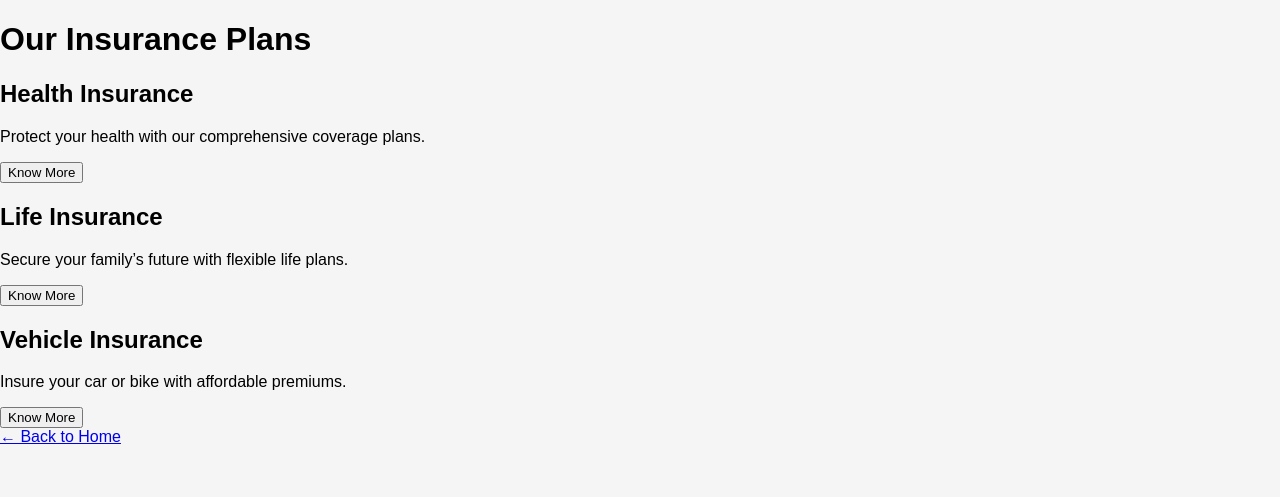
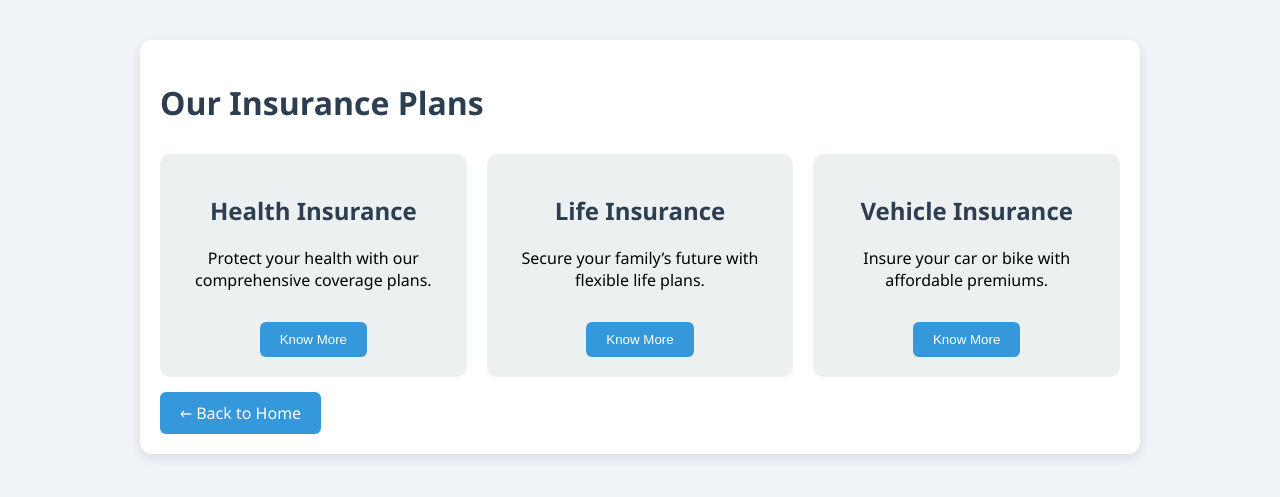
Before and after one commit to Harsha-Kyle/Digital-Insurance-Portal, a Python web app: template templates/policies.html in a window 1280 px wide. Shown: the top 497 px of the page. Run offline with Jinja, Linux system fonts and the light colour scheme; the template is opened without the code that fills it, so the values that code supplies are empty.

Commit message:
Update styles.css

```diff
--- a/static/css/styles.css
+++ b/static/css/styles.css
@@ -1,38 +1,51 @@
 body {
-    font-family: Arial, sans-serif;
+    font-family: 'Segoe UI', Tahoma, Geneva, Verdana, sans-serif;
+    background: #f0f4f8;
     margin: 0;
     padding: 0;
-    background: #f5f5f5;
 }
 
-.navbar {
-    background: #0074D9;
-    padding: 10px;
-    color: white;
+.container {
+    max-width: 960px;
+    margin: 40px auto;
+    padding: 20px;
+    background: #ffffff;
+    border-radius: 12px;
+    box-shadow: 0 4px 12px rgba(0,0,0,0.1);
+}
+
+h1, h2 {
+    color: #2c3e50;
+}
+
+.card-container, .policy-list {
+    display: flex;
+    gap: 20px;
+    margin-top: 30px;
+    flex-wrap: wrap;
+}
+
+.card, .policy-card {
+    background-color: #ecf0f1;
+    padding: 20px;
+    border-radius: 10px;
+    flex: 1;
+    min-width: 250px;
     text-align: center;
 }
 
-.navbar a {
+.card a, .policy-card button, .back-link {
+    display: inline-block;
+    margin-top: 15px;
+    padding: 10px 20px;
+    background: #3498db;
     color: white;
-    margin: 0 10px;
     text-decoration: none;
+    border-radius: 6px;
+    border: none;
+    cursor: pointer;
 }
 
-.content {
-    padding: 20px;
+.card a:hover, .policy-card button:hover, .back-link:hover {
+    background-color: #2980b9;
 }
-
-form input, form textarea, form button {
-    display: block;
-    margin: 10px 0;
-    padding: 8px;
-    width: 300px;
-}
-
-.flashes {
-    list-style: none;
-    padding: 10px;
-    background-color: #ffdddd;
-    color: #a00;
-    margin-bottom: 20px;
-}
```
